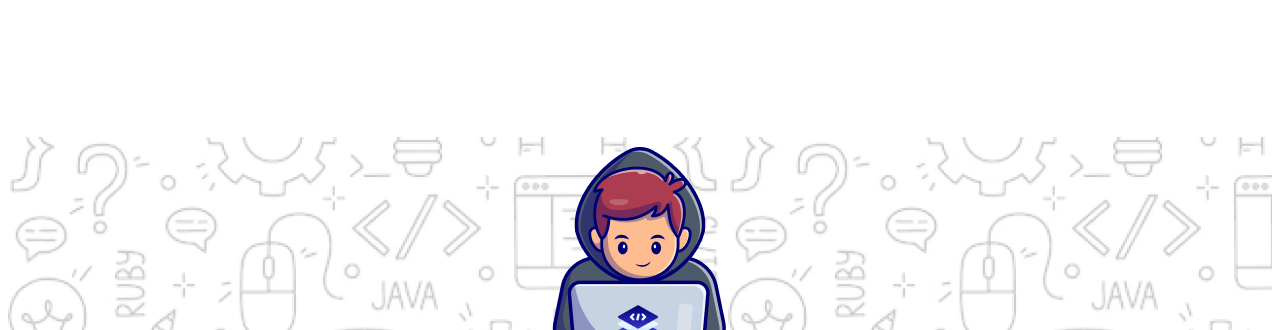
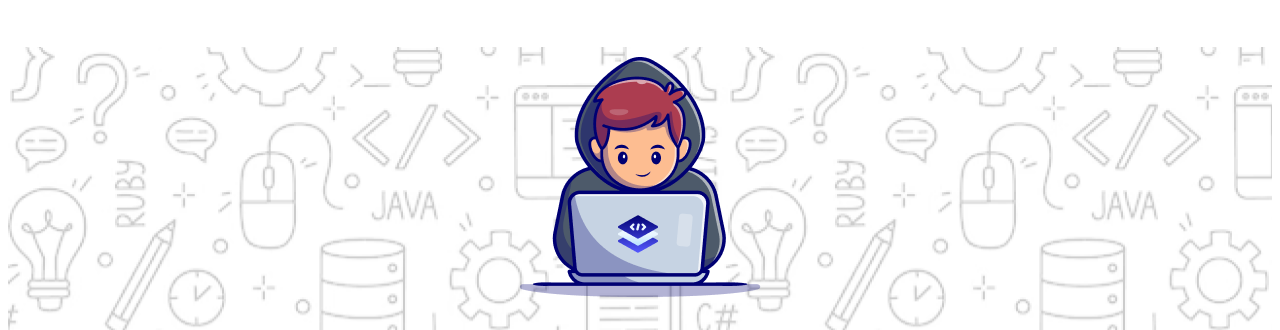
Before and after one commit to giash459/beautiful-assignment, a plain HTML site: page index.html in a window 1280 px wide. Shown: the part 118-448 px from the top of the page. Drawn offline with Linux system fonts and the light colour scheme; a web font is replaced by a local one.

Commit message:
done the assignment

```diff
--- a/styles/index.css
+++ b/styles/index.css
@@ -59,7 +59,7 @@
 
 /* header */
 .header {
-    margin-top: 130px;
+    margin-top: 40px;
     background-image: url("../assets/Hero-bg.png");
 }
 
```
